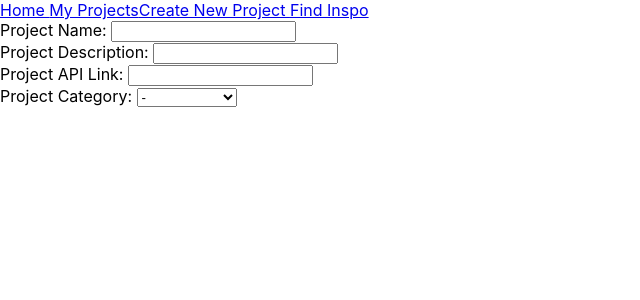
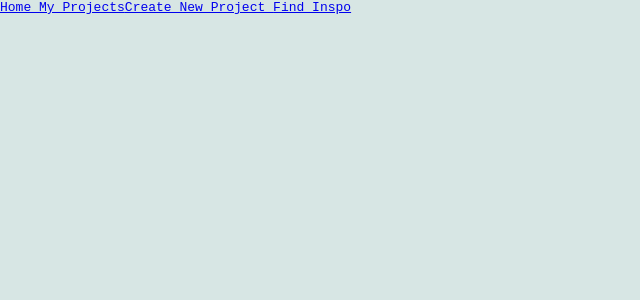
Before and after one commit to sofiakatzman/Project-Cloud, a React (Create React App) app: page / in a window 1280 px wide. Shown: the top 300 px of the page, without its empty margins (0-640 px from the left). Built offline with nearby package versions, Linux system fonts and the light colour scheme.

Commit message:
updated basic component set up

```diff
--- a/src/App.js
+++ b/src/App.js
@@ -1,13 +1,15 @@
 import React from 'react'
 import NavBar from './NavBar'
 import Create from './Create'
+import Home from './Home'
 
 
 function App() {
   return (
     <div className="App">
       <NavBar />
-      <Create />
+      <Home />
+
 
     </div>
   );
--- a/src/Home.js
+++ b/src/Home.js
@@ -1,10 +1,11 @@
 import React from 'react'
+import Projects from './Projects'
 
 function Home(){
 
 return(
     <div>
-
+        <Projects />
     </div>
 )
 
--- a/src/index.css
+++ b/src/index.css
@@ -1,17 +1,10 @@
 body {
   margin: 0;
-  font-family: -apple-system, BlinkMacSystemFont, 'Segoe UI', 'Roboto', 'Oxygen',
-    'Ubuntu', 'Cantarell', 'Fira Sans', 'Droid Sans', 'Helvetica Neue',
-    sans-serif;
-  -webkit-font-smoothing: antialiased;
-  -moz-osx-font-smoothing: grayscale;
-}
-
-code {
-  font-family: source-code-pro, Menlo, Monaco, Consolas, 'Courier New',
-    monospace;
+  font-family: monospace;
+  background-color: #D7E6E4;
 }
 
 div.data-display {
 margin: 0;
+background-color: white
 }
```
Also changed, not shown: src/Projects.js (+9 -1 lines), 1 other file (tests, documents, lock files or other folders).
